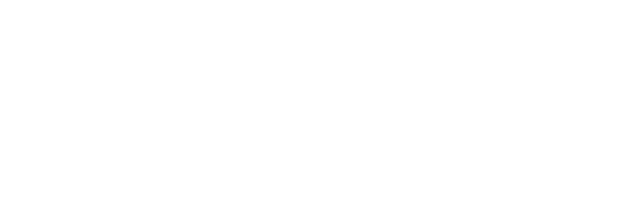
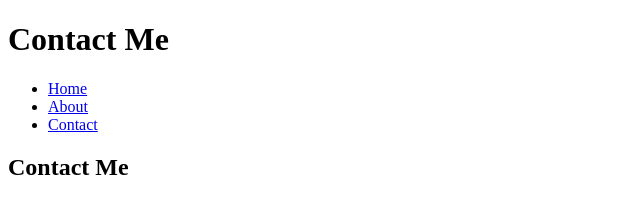
Before and after one commit to kerrydai/mi349_blog, a plain HTML site: page contact.html in a window 1280 px wide. Shown: the whole page, without its empty margins (0-640 px from the left). Drawn offline with Linux system fonts and the light colour scheme.

Commit message:
contact header navigation added and extra V from about me removed

```diff
--- a/contact.html
+++ b/contact.html
@@ -3,9 +3,22 @@
 <head>
     <meta charset="UTF-8">
     <meta name="viewport" content="width=device-width, initial-scale=1.0">
-    <title>Document</title>
+    <title>Contact</title>
 </head>
 <body>
+    <header>
+        <h1>Contact Me</h1>
+        <nav>
+            <ul>
+                <li><a href="index.html">Home</a></li>
+                <li><a href="about.html">About</a></li>
+                <li><a href="contact.html">Contact</a></li>
+            </ul>
+        </nav>
+    </header>
 
+    <section>
+        <h2>Contact Me</h2>
+    </section>
 </body>
 </html>
```
Also changed, not shown: about.html (+1 -1 lines).
